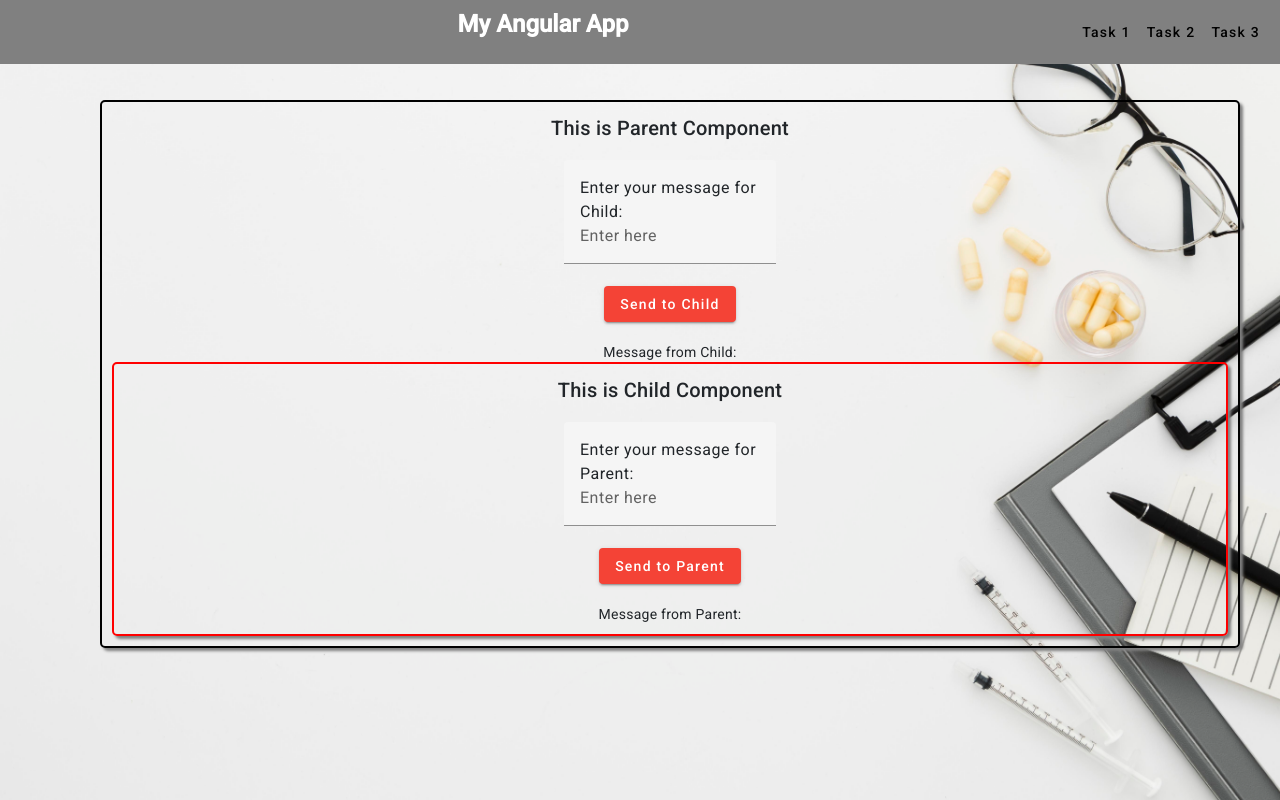
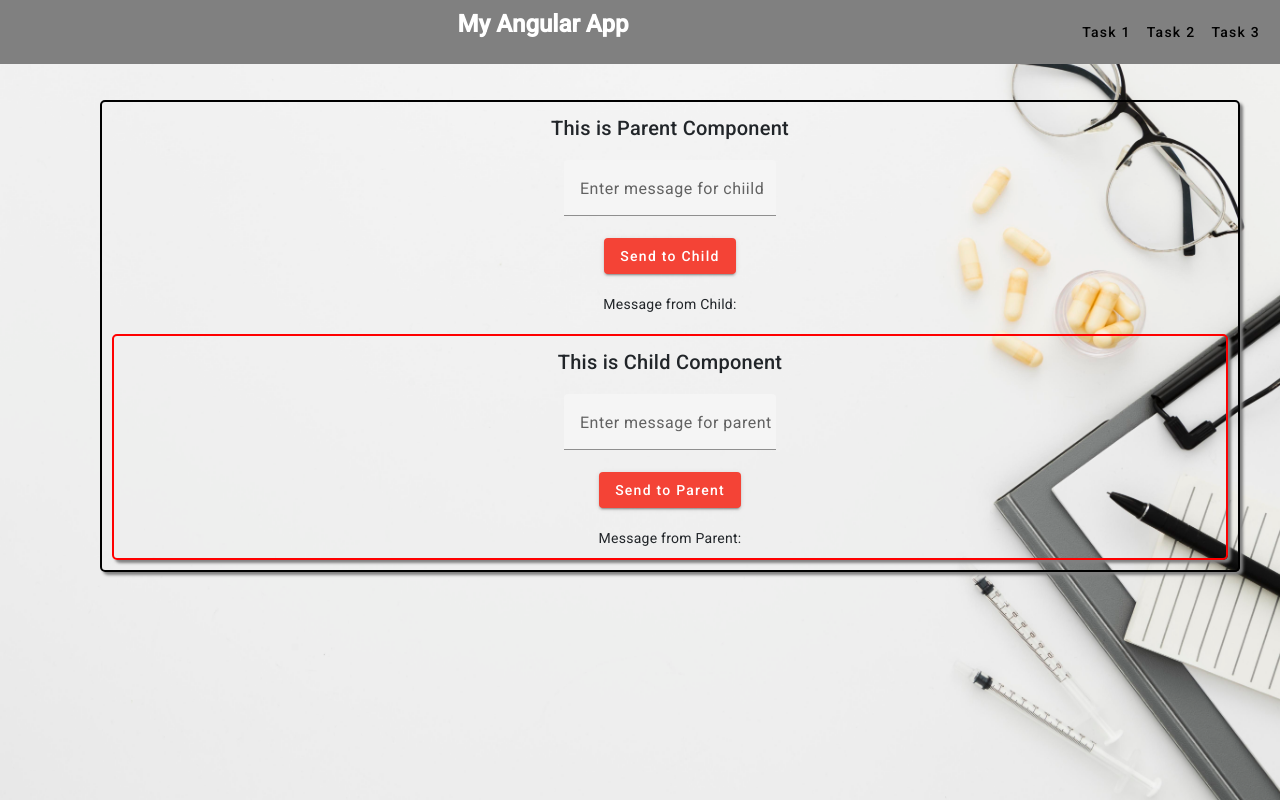
Before and after one commit to KunalBaghele/AngularAssignments, an Angular app: page /home/chat in a window 1280 px wide. Built offline with nearby package versions, Linux system fonts and the light colour scheme.

Commit message:
06/01/2024/7:37pm

```diff
--- a/src/app/app.module.ts
+++ b/src/app/app.module.ts
@@ -23,6 +23,8 @@ import {MatCardModule} from '@angular/material/card';
 import { MatSnackBar } from '@angular/material/snack-bar';
 import { GameComponent } from './game/game.component';
 import { MatListModule } from '@angular/material/list';
+import { MatGridListModule } from '@angular/material/grid-list';
+import { MatIconModule } from '@angular/material/icon';
 // import { FormBuilder, FormGroup, Validators } from '@angular/forms';
 
 
@@ -46,7 +48,7 @@ import { MatListModule } from '@angular/material/list';
     AppRoutingModule,
     BrowserAnimationsModule,MatSelectModule,
     MatInputModule,MatFormFieldModule,MatButtonModule,
-    FormsModule,ReactiveFormsModule,MatCardModule,MatListModule
+    FormsModule,ReactiveFormsModule,MatCardModule,MatListModule,MatGridListModule,MatIconModule
   ],
   providers: [
     provideClientHydration()
--- a/src/app/even/even.component.html
+++ b/src/app/even/even.component.html
@@ -1,4 +1,4 @@
 <div class="even" [style.background]="backgroundColor">
   <strong><h2>Even Number</h2>
-    <label>The number of even numbers emitted: {{evenNumber}}</label></strong>
+    <mat-label>The number of even numbers emitted: {{evenNumber}}</mat-label></strong>
 </div>
--- a/src/app/game/game.component.css
+++ b/src/app/game/game.component.css
@@ -19,3 +19,6 @@ margin-left: 200px;
   justify-content: space-around;
   margin-top: 10px;
 }
+.game1 {
+  padding: 20px;
+}
--- a/src/app/home/home.component.html
+++ b/src/app/home/home.component.html
@@ -28,11 +28,9 @@
     <!-- Container 2: Technical Skills -->
     <div class="col-md-6 mb-4">
       <h3 class="mt-4">Skills and Certification</h3>
-      <button mat-raised-button color="primary" class="mb-3"
-        (click)="showTechnology()">Programming Languages</button>
+      <button mat-raised-button color="primary" class="mb-3"(click)="showTechnology()">Programming Languages</button>
       <!-- child component -->
-      <app-certification
-        (certificationData)="receiveCertificationData($event)"></app-certification>
+      <app-certification (certificationData)="receiveCertificationData($event)"></app-certification>
 
       <!-- Use *ngIf to conditionally show/hide the certifications -->
       <div *ngIf="cert">
--- a/src/app/home/home.component.ts
+++ b/src/app/home/home.component.ts
@@ -16,22 +16,17 @@ export class HomeComponent {
 
   showTechnology() {
     this.technology = !this.technology;
-    // this.cert=!this.cert;
   }
-
-  certifications: string[] = []; // Initialize certifications array
+  certifications: string[] = [];
   cert:boolean=false;
 
   receiveCertificationData(certificationInfo: string) {
-
     this.cert=!this.cert;
-    // this.technology = !this.technology;
     console.log(certificationInfo);
-
-    // Split the certificationInfo string and add to certifications array
     this.certifications = certificationInfo.split('\t');
 
   }
+
   educationalQualifications: any[] = [
     {
       degree: "PG-DAC",
--- a/src/app/odd/odd.component.html
+++ b/src/app/odd/odd.component.html
@@ -1,4 +1,4 @@
 <div class="odd" [style.background]="backgroundColor">
   <strong><h2>Odd Number</h2>
- <label>The number of even numbers emitted:  {{oddNumber}}</label></strong>
+ <mat-label>The number of even numbers emitted:  {{oddNumber}}</mat-label></strong>
 </div>
--- a/src/app/parent/child/child.component.html
+++ b/src/app/parent/child/child.component.html
@@ -1,10 +1,9 @@
 <div class="container" fxLayout="column" fxLayoutGap="10px">
   <h2>This is Child Component</h2>
-  <mat-form-field>
-    <label for="text">Enter your message for Parent:</label>
-    <input matInput placeholder="Enter here"
-      (input)="getInputFromChild($event)">
-  </mat-form-field>
+  <mat-form-field class="example-full-width">
+    <mat-label>Enter message for parent</mat-label>
+    <input (change)="getInputFromChild($event)" matInput>
+</mat-form-field>
   <br>
   <button mat-raised-button color="warn" (click)="sendToParent()">Send to
     Parent</button>
--- a/src/app/parent/parent.component.html
+++ b/src/app/parent/parent.component.html
@@ -1,20 +1,17 @@
 <app-navbar></app-navbar>
-<div class="container" fxLayout="column" fxLayoutGap="10px">
+<div class="container">
   <h2>This is Parent Component</h2>
-  <mat-form-field>
-    <label for="text">Enter your message for Child:</label>
-    <input matInput placeholder="Enter here"
-      (input)="getInputFromParent($event)">
-  </mat-form-field>
+  <mat-form-field class="example-full-width">
+    <mat-label>Enter message for chiild</mat-label>
+    <input (change)="getInputFromParent($event)" matInput>
+</mat-form-field>
   <br>
   <button mat-raised-button color="warn" (click)="sendToChild()">Send to
     Child</button>
   <br><br>
 
-  <div fxLayout="column" fxLayoutGap="10px">
-    <div>
-      Message from Child: {{msgFromChild}}
-    </div>
+  <div>
+      <mat-label>Message from Child: {{msgFromChild}}</mat-label><br><br>
     <app-child [textFromParent]="sendToChild()"
       (childEventEmitter)="getChildMsg($event)"></app-child>
   </div>
```
Also changed, not shown: src/app/game-control/game-control.component.html (+0 -7 lines).
